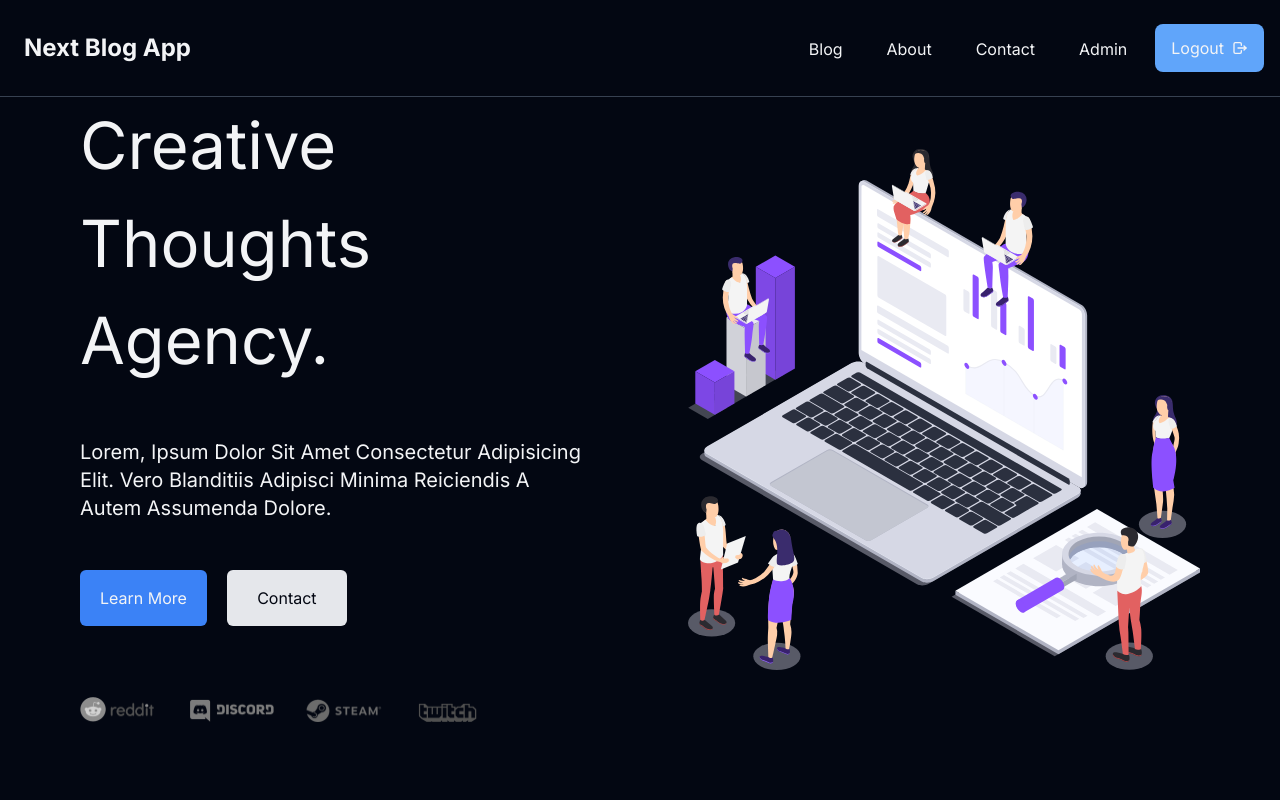
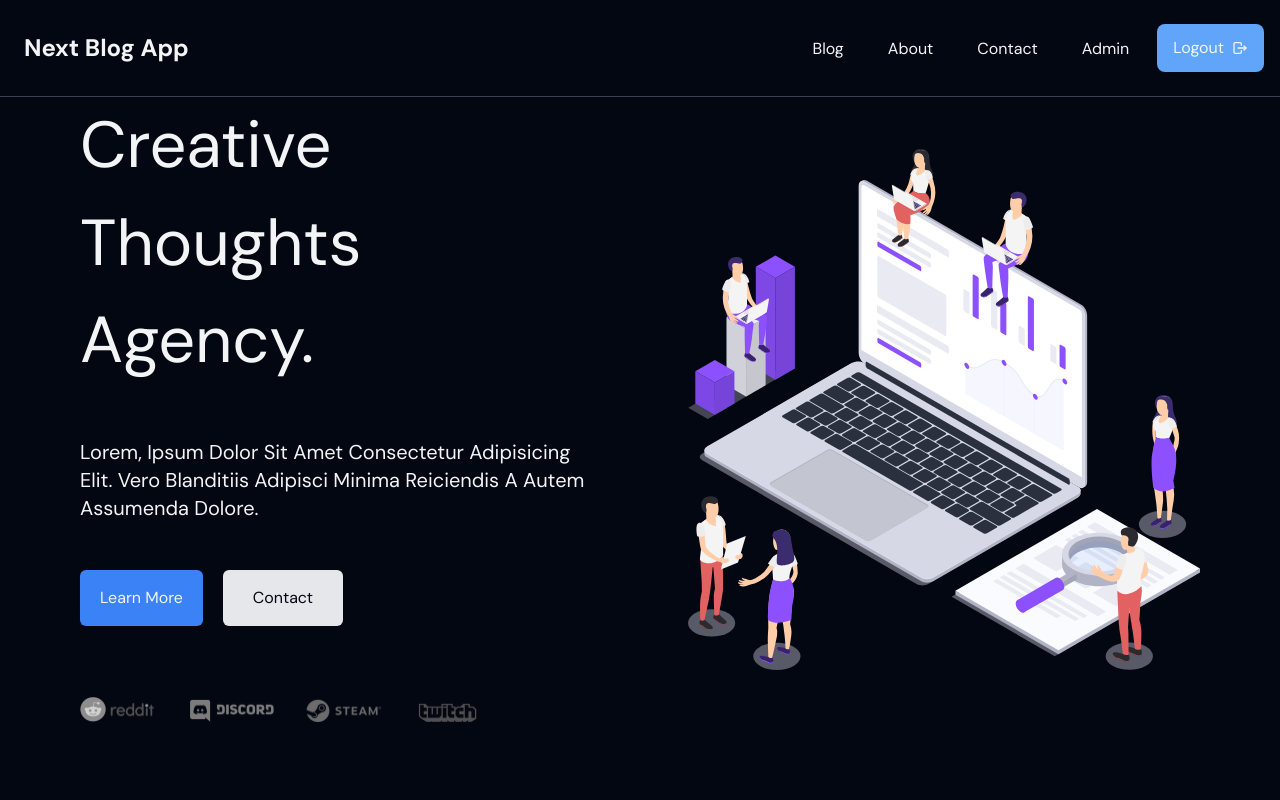
Before and after one commit to AhmedOsman101/next-blog-app, a Next.js app: page / in a window 1280 px wide. Shown: the top 800 px of the page. Built offline with nearby package versions, Linux system fonts and the light colour scheme.

Commit message:
changed fonts

```diff
--- a/src/app/layout.jsx
+++ b/src/app/layout.jsx
@@ -1,4 +1,4 @@
-import { Inter } from "next/font/google";
+import { DM_Sans } from "next/font/google";
 import "./globals.css";
 import dotenv from "dotenv";
 import Navbar from "@/components/navbar/Navbar";
@@ -6,7 +6,12 @@ import Footer from "@/components/Footer";
 
 dotenv.config();
 
-const inter = Inter({ subsets: ["latin"] });
+const font = DM_Sans({
+	subsets: ["latin"],
+	weight: ["100", "200", "300", "400", "500", "600", "700", "800", "900"],
+	display: "swap",
+	preload: true,
+});
 
 export const metadata = {
 	title: process.env.APP_NAME,
@@ -16,7 +21,7 @@ export const metadata = {
 export default function RootLayout({ children }) {
 	return (
 		<html lang="en" className="dark">
-			<body className={`${inter.className} bg-gray-950 text-gray-100`}>
+			<body className={`${font.className} bg-gray-950 text-gray-100`}>
 				<Navbar />
 				<hr />
 				<main className="flex min-h-dvh flex-col items-center px-20">
```
